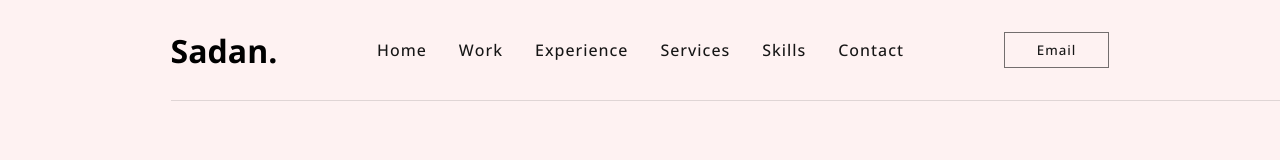
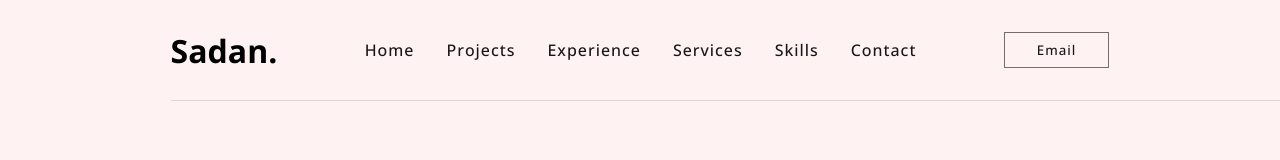
Before and after one commit to Sadanydv/ReactPortfolio, a React (Create React App) app: page / in a window 1280 px wide. Shown: the top 160 px of the page. Built offline with nearby package versions, Linux system fonts and the light colour scheme.

Commit message:
Update Header.jsx

```diff
--- a/src/components/Header.jsx
+++ b/src/components/Header.jsx
@@ -31,7 +31,7 @@ const NavContent = ({ setMenuOpen }) => (
         Home
       </a>
       <a onClick={() => setMenuOpen(false)} href="#work">
-        Work
+        Projects
       </a>
       <a onClick={() => setMenuOpen(false)} href="#timeline">
         Experience
```
